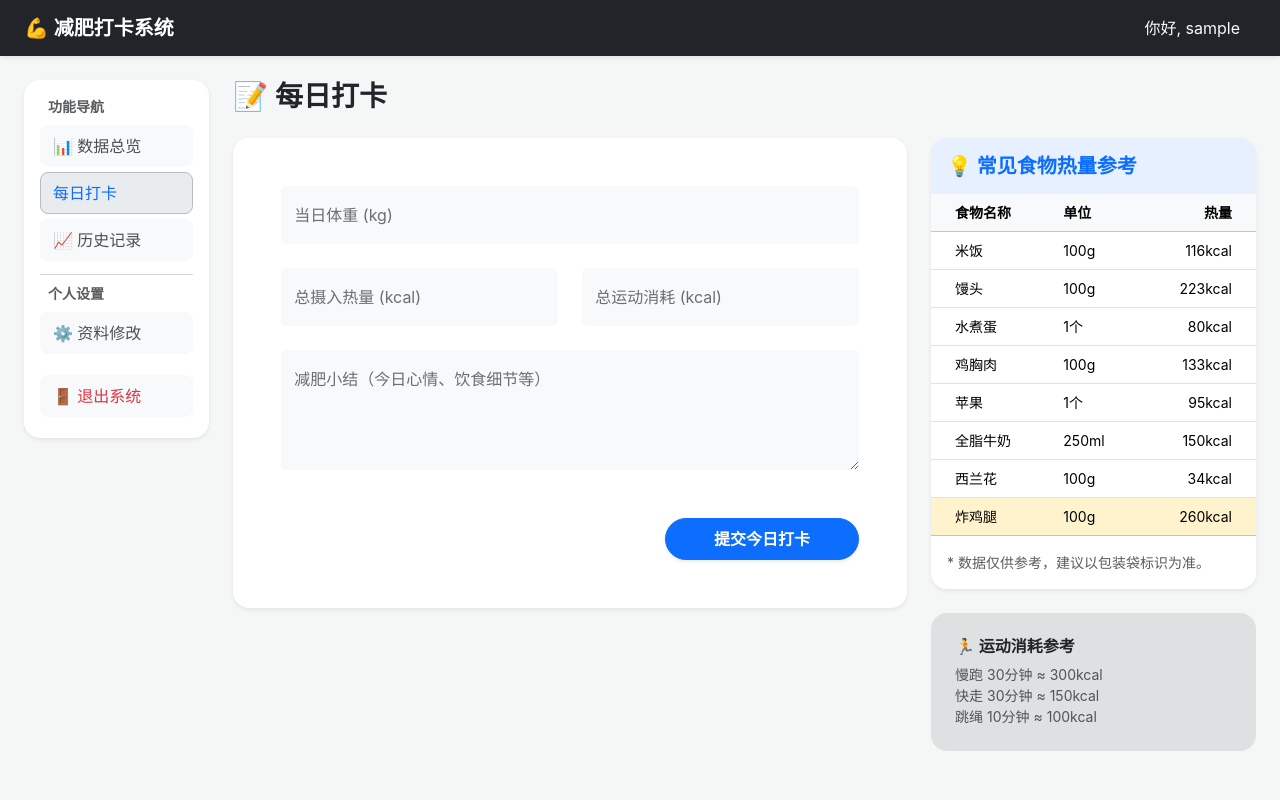
After one commit to YissWho/django-WeightLoss, a Django app: page /check_in/ in a window 1280 px wide. The commit adds this page. Run offline with Django 4.2, Linux system fonts and the light colour scheme; the visitor is signed in with stand-in values (Sample User, id 1); data that the repository does not hold is empty; some libraries are stand-ins or nearby versions.

Commit message:
feat(check-in): 添加每日打卡功能和视图，更新导航链接

```diff
--- a/core/urls.py
+++ b/core/urls.py
@@ -9,4 +9,5 @@ urlpatterns = [
     path('logout/', views.logout_view, name='logout'),
     # 个人信息编辑页
     path('profile/edit/', views.profile_edit_view, name='profile_edit'),
+    path('check_in/', views.check_in_view, name='check_in'),
 ]
--- a/core/views.py
+++ b/core/views.py
@@ -3,8 +3,12 @@ from django.shortcuts import render, redirect
 from django.contrib.auth import authenticate, login, logout
 from django.contrib.auth.models import User
 from django.contrib import messages
-from .models import UserProfile
+from core.models import UserProfile,DailyRecord
 from django.contrib.auth.decorators import login_required
+from django.utils import timezone
+from datetime import timedelta
+
+# 登录注册视图（合并在一起，前端通过隐藏字段区分）
 def auth_view(request):
     # 如果用户已经登录，直接跳回首页
     if request.user.is_authenticated:
@@ -66,6 +70,7 @@ def logout_view(request):
     logout(request)
     return redirect('auth') # 退出后跳回登录页
 
+# 个人资料编辑视图（允许修改性别、身高、目标体重和头像）
 @login_required(login_url='/auth/')
 def profile_edit_view(request):
     user = request.user
@@ -95,3 +100,44 @@ def profile_edit_view(request):
 
     # GET 请求：渲染页面
     return render(request, 'profile_edit.html', {'profile': profile})
+
+# 打卡视图：每天记录体重、摄入热量、消耗热量和总结
+@login_required(login_url='/auth/')
+def check_in_view(request):
+    today = timezone.now().date()
+    user = request.user
+    has_checked_in = DailyRecord.objects.filter(user=user, date=today).exists()
+
+    if request.method == 'POST':
+        if has_checked_in:
+            messages.warning(request, '今日已完成打卡')
+            return redirect('check_in')
+
+        weight = request.POST.get('weight')
+        calories_in = request.POST.get('calories_in')
+        calories_out = request.POST.get('calories_out')
+        summary = request.POST.get('summary')
+
+        DailyRecord.objects.create(
+            user=user,
+            date=today,
+            weight=float(weight),
+            calories_in=int(calories_in),
+            calories_out=int(calories_out),
+            summary=summary
+        )
+
+        profile = user.userprofile
+        yesterday = today - timedelta(days=1)
+
+        if DailyRecord.objects.filter(user=user, date=yesterday).exists():
+            profile.streak_count += 1
+        else:
+            profile.streak_count = 1
+
+        profile.save()
+
+        messages.success(request, '打卡成功')
+        return redirect('home')
+
+    return render(request, 'check_in.html', {'has_checked_in': has_checked_in})
--- a/templates/base.html
+++ b/templates/base.html
@@ -56,7 +56,7 @@
               <div class="card-body p-3 d-flex flex-column">
                 <span class="text-muted small fw-bold text-uppercase mb-2 px-2">功能导航</span>
                 <a href="{% url 'home' %}" class="btn btn-light text-start sidebar-link py-2 {% if request.resolver_match.url_name == 'home' %}active{% endif %}">📊 数据总览</a>
-                <a href="#" class="btn btn-light text-start sidebar-link py-2 {% if request.resolver_match.url_name == 'check_in' %}active{% endif %}">📝 每日打卡</a>
+                <a href="{% url 'check_in' %}" class="btn btn-light text-start sidebar-link py-2 {% if request.resolver_match.url_name == 'check_in' %}active{% endif %}">每日打卡</a>
                 <a href="#" class="btn btn-light text-start sidebar-link py-2 {% if request.resolver_match.url_name == 'history' %}active{% endif %}">📈 历史记录</a>
                 <hr class="my-2 text-muted" />
                 <span class="text-muted small fw-bold text-uppercase mb-2 px-2">个人设置</span>
--- /dev/null
+++ b/templates/check_in.html
@@ -0,0 +1,149 @@
+{% extends 'base.html' %}
+
+{% block title %}
+  每日打卡 - 减肥打卡系统
+{% endblock %}
+
+{% block content %}
+  <div class="d-flex justify-content-between align-items-center mb-4">
+    <h3 class="mb-0 fw-bold">📝 每日打卡</h3>
+  </div>
+
+  <div class="row">
+    <div class="col-lg-8">
+      <div class="card border-0 shadow-sm rounded-4">
+        <div class="card-body p-4 p-md-5">
+          {% if messages %}
+            {% for message in messages %}
+              <div class="alert alert-{{ message.tags }} alert-dismissible fade show rounded-3" role="alert">
+                {{ message }}
+                <button type="button" class="btn-close" data-bs-dismiss="alert" aria-label="Close"></button>
+              </div>
+            {% endfor %}
+          {% endif %}
+
+          {% if has_checked_in %}
+            <div class="text-center py-5">
+              <div class="mb-4">
+                <span class="display-1">🎉</span>
+              </div>
+              <h4 class="fw-bold text-success mb-3">今日打卡已完成</h4>
+              <p class="text-muted mb-4">自律是自由的边界，明天请继续保持！</p>
+              <a href="{% url 'home' %}" class="btn btn-primary px-4 rounded-pill">返回数据总览</a>
+            </div>
+          {% else %}
+            <form method="POST">
+              {% csrf_token %}
+              <div class="row g-4 mb-4">
+                <div class="col-md-12">
+                  <div class="form-floating">
+                    <input type="number" step="0.1" class="form-control bg-light border-0" name="weight" placeholder="当日体重" required />
+                    <label>当日体重 (kg)</label>
+                  </div>
+                </div>
+                <div class="col-md-6">
+                  <div class="form-floating">
+                    <input type="number" class="form-control bg-light border-0" name="calories_in" placeholder="摄入热量" required />
+                    <label>总摄入热量 (kcal)</label>
+                  </div>
+                </div>
+                <div class="col-md-6">
+                  <div class="form-floating">
+                    <input type="number" class="form-control bg-light border-0" name="calories_out" placeholder="消耗热量" required />
+                    <label>总运动消耗 (kcal)</label>
+                  </div>
+                </div>
+              </div>
+
+              <div class="form-floating mb-5">
+                <textarea class="form-control bg-light border-0" name="summary" placeholder="心情小结" style="height: 120px"></textarea>
+                <label>减肥小结（今日心情、饮食细节等）</label>
+              </div>
+
+              <div class="d-grid gap-2 d-md-flex justify-content-md-end">
+                <button type="submit" class="btn btn-primary px-5 py-2 rounded-pill shadow-sm fw-bold">提交今日打卡</button>
+              </div>
+            </form>
+          {% endif %}
+        </div>
+      </div>
+    </div>
+
+    <div class="col-lg-4 mt-4 mt-lg-0">
+      <div class="card border-0 shadow-sm rounded-4 mb-4">
+        <div class="card-header bg-primary bg-opacity-10 border-0 py-3 rounded-top-4">
+          <h5 class="mb-0 text-primary fw-bold">💡 常见食物热量参考</h5>
+        </div>
+        <div class="card-body p-0">
+          <div class="table-responsive">
+            <table class="table table-hover mb-0 align-middle">
+              <thead class="table-light">
+                <tr class="small text-muted">
+                  <th class="ps-4">食物名称</th>
+                  <th>单位</th>
+                  <th class="pe-4 text-end">热量</th>
+                </tr>
+              </thead>
+              <tbody class="small">
+                <tr>
+                  <td class="ps-4">米饭</td>
+                  <td>100g</td>
+                  <td class="pe-4 text-end">116kcal</td>
+                </tr>
+                <tr>
+                  <td class="ps-4">馒头</td>
+                  <td>100g</td>
+                  <td class="pe-4 text-end">223kcal</td>
+                </tr>
+                <tr>
+                  <td class="ps-4">水煮蛋</td>
+                  <td>1个</td>
+                  <td class="pe-4 text-end">80kcal</td>
+                </tr>
+                <tr>
+                  <td class="ps-4">鸡胸肉</td>
+                  <td>100g</td>
+                  <td class="pe-4 text-end">133kcal</td>
+                </tr>
+                <tr>
+                  <td class="ps-4">苹果</td>
+                  <td>1个</td>
+                  <td class="pe-4 text-end">95kcal</td>
+                </tr>
+                <tr>
+                  <td class="ps-4">全脂牛奶</td>
+                  <td>250ml</td>
+                  <td class="pe-4 text-end">150kcal</td>
+                </tr>
+                <tr>
+                  <td class="ps-4">西兰花</td>
+                  <td>100g</td>
+                  <td class="pe-4 text-end">34kcal</td>
+                </tr>
+                <tr class="table-warning bg-opacity-10">
+                  <td class="ps-4">炸鸡腿</td>
+                  <td>100g</td>
+                  <td class="pe-4 text-end">260kcal</td>
+                </tr>
+              </tbody>
+            </table>
+          </div>
+        </div>
+        <div class="card-footer bg-white border-0 py-3 rounded-bottom-4">
+          <p class="small text-muted mb-0">* 数据仅供参考，建议以包装袋标识为准。</p>
+        </div>
+      </div>
+
+      <div class="card border-0 bg-dark bg-opacity-10 rounded-4">
+        <div class="card-body p-4">
+          <h6 class="fw-bold mb-2">🏃 运动消耗参考</h6>
+          <p class="small text-muted mb-0">
+            慢跑 30分钟 ≈ 300kcal<br />
+            快走 30分钟 ≈ 150kcal<br />
+            跳绳 10分钟 ≈ 100kcal
+          </p>
+        </div>
+      </div>
+    </div>
+  </div>
+{% endblock %}
--- a/templates/profile_edit.html
+++ b/templates/profile_edit.html
@@ -58,6 +58,11 @@
                             <label class="form-label fw-bold text-muted">身高 (cm)</label>
                             <input type="number" step="0.1" class="form-control bg-light border-0" name="height" value="{{ profile.height }}" required>
                         </div>
+												{% comment %} 增加初始体重 {% endcomment %}
+												<div class="col-md-6">
+														<label class="form-label fw-bold text-muted">初始体重 (kg)</label>
+														<input type="number" step="0.1" class="form-control bg-light border-0 disabled" name="initial_weight" value="{{ profile.initial_weight }}" disabled>
+												</div>
                         <div class="col-md-6">
                             <label class="form-label fw-bold text-muted">目标体重 (kg)</label>
                             <input type="number" step="0.1" class="form-control bg-light border-0" name="target_weight" value="{{ profile.target_weight }}" required>
```
